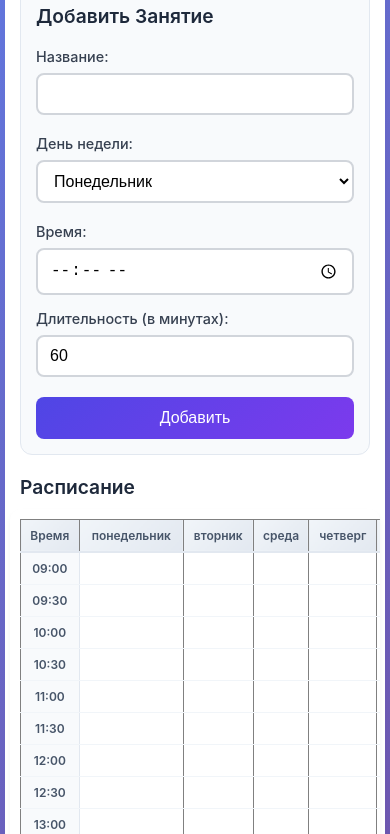
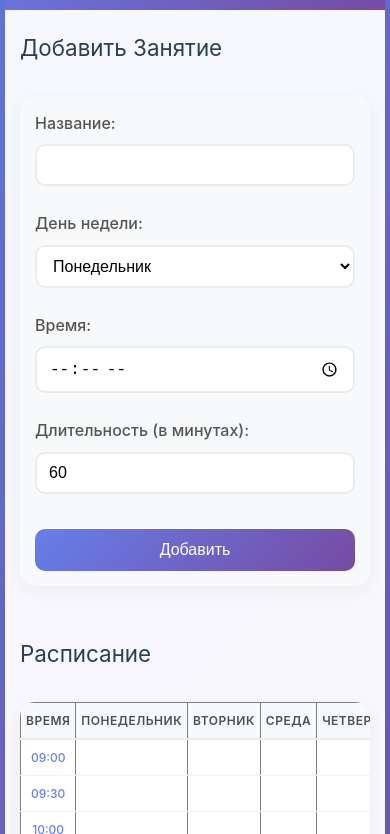
Before and after one commit to Pavel-Shcherbo/finance-app, a website: page public/index.html in a window 390 px wide. Shown: the part 112-946 px from the top of the page. Drawn offline with Linux system fonts and the light colour scheme; no server answers.

Commit message:
Улучшен дизайн и добавлена адаптивность интерфейса

```diff
--- a/public/index.html
+++ b/public/index.html
@@ -15,7 +15,7 @@
         <main>
             <section id="activities" class="form-section">
                 <h2>Добавить Занятие</h2>
-                <form id="activity-form" class="activity-form">
+                <form id="activity-form">
                     <div class="form-group">
                         <label for="activity-name">Название:</label>
                         <input type="text" id="activity-name" name="activity-name" required>
@@ -52,7 +52,7 @@
 
             <section id="schedule" class="schedule-section">
                 <h2>Расписание</h2>
-                <div id="schedule-table" class="schedule-container">
+                <div id="schedule-table" class="table-container">
                     <!-- Расписание будет отображаться здесь -->
                 </div>
             </section>
--- a/public/style.css
+++ b/public/style.css
@@ -1,4 +1,4 @@
-/* Сброс стилей и базовые настройки */
+/* Сброс стилей и базовая настройка */
 * {
     margin: 0;
     padding: 0;
@@ -9,65 +9,58 @@ body {
     font-family: -apple-system, BlinkMacSystemFont, 'Segoe UI', Roboto, Oxygen, Ubuntu, Cantarell, sans-serif;
     background: linear-gradient(135deg, #667eea 0%, #764ba2 100%);
     min-height: 100vh;
+    color: #333;
+    line-height: 1.6;
     padding: 20px;
-    color: #333;
 }
 
 .container {
     max-width: 1200px;
     margin: 0 auto;
-    background: #fff;
-    border-radius: 16px;
-    box-shadow: 0 20px 40px rgba(0, 0, 0, 0.1);
+    background: rgba(255, 255, 255, 0.95);
+    border-radius: 20px;
+    box-shadow: 0 20px 60px rgba(0, 0, 0, 0.15);
     overflow: hidden;
+    backdrop-filter: blur(10px);
 }
 
-/* Заголовок */
 header {
-    background: linear-gradient(135deg, #4f46e5 0%, #7c3aed 100%);
+    background: linear-gradient(135deg, #667eea, #764ba2);
     color: white;
-    padding: 30px;
+    padding: 40px 30px;
     text-align: center;
 }
 
 header h1 {
-    font-size: 2rem;
-    font-weight: 600;
-    margin: 0;
+    font-size: 2.5rem;
+    font-weight: 300;
+    letter-spacing: -1px;
 }
 
-/* Основной контент */
 main {
-    padding: 30px;
+    padding: 40px 30px;
 }
 
-/* Секция формы */
 .form-section {
-    background: #f8fafc;
-    border-radius: 12px;
-    padding: 30px;
-    margin-bottom: 30px;
-    border: 1px solid #e2e8f0;
+    margin-bottom: 50px;
 }
 
 .form-section h2 {
-    color: #1e293b;
-    font-size: 1.5rem;
-    margin-bottom: 20px;
-    font-weight: 600;
+    font-size: 1.8rem;
+    margin-bottom: 30px;
+    color: #2c3e50;
+    font-weight: 400;
 }
 
-/* Форма */
-.activity-form {
-    display: flex;
-    flex-direction: column;
-    gap: 20px;
+#activity-form {
+    background: #f8f9fa;
+    padding: 30px;
+    border-radius: 15px;
+    box-shadow: 0 5px 20px rgba(0, 0, 0, 0.05);
 }
 
 .form-group {
-    display: flex;
-    flex-direction: column;
-    gap: 8px;
+    margin-bottom: 25px;
 }
 
 .form-row {
@@ -77,20 +70,22 @@ main {
 }
 
 label {
+    display: block;
+    margin-bottom: 8px;
     font-weight: 500;
-    color: #374151;
-    font-size: 0.9rem;
+    color: #555;
 }
 
 input[type="text"],
 input[type="time"],
 input[type="number"],
 select {
+    width: 100%;
     padding: 12px 16px;
-    border: 2px solid #d1d5db;
-    border-radius: 8px;
-    font-size: 1rem;
-    transition: all 0.2s ease;
+    border: 2px solid #e9ecef;
+    border-radius: 10px;
+    font-size: 16px;
+    transition: all 0.3s ease;
     background: white;
 }
 
@@ -99,52 +94,42 @@ input[type="time"]:focus,
 input[type="number"]:focus,
 select:focus {
     outline: none;
-    border-color: #4f46e5;
-    box-shadow: 0 0 0 3px rgba(79, 70, 229, 0.1);
+    border-color: #667eea;
+    box-shadow: 0 0 0 3px rgba(102, 126, 234, 0.1);
 }
 
-/* Кнопки */
 .btn-primary {
-    background: linear-gradient(135deg, #4f46e5 0%, #7c3aed 100%);
+    background: linear-gradient(135deg, #667eea, #764ba2);
     color: white;
     border: none;
-    padding: 14px 28px;
-    font-size: 1rem;
+    padding: 15px 30px;
+    font-size: 16px;
     font-weight: 500;
-    border-radius: 8px;
+    border-radius: 10px;
     cursor: pointer;
-    transition: all 0.2s ease;
-    align-self: flex-start;
+    transition: all 0.3s ease;
+    width: 100%;
+    margin-top: 10px;
 }
 
 .btn-primary:hover {
-    transform: translateY(-1px);
-    box-shadow: 0 4px 12px rgba(79, 70, 229, 0.4);
-}
-
-.btn-primary:active {
-    transform: translateY(0);
-}
-
-/* Секция расписания */
-.schedule-section {
-    margin-top: 20px;
+    transform: translateY(-2px);
+    box-shadow: 0 10px 25px rgba(102, 126, 234, 0.3);
 }
 
 .schedule-section h2 {
-    color: #1e293b;
-    font-size: 1.5rem;
-    margin-bottom: 20px;
-    font-weight: 600;
+    font-size: 1.8rem;
+    margin-bottom: 30px;
+    color: #2c3e50;
+    font-weight: 400;
 }
 
-.schedule-container {
+.table-container {
     overflow-x: auto;
-    border-radius: 12px;
-    box-shadow: 0 4px 6px rgba(0, 0, 0, 0.05);
+    border-radius: 15px;
+    box-shadow: 0 5px 20px rgba(0, 0, 0, 0.05);
 }
 
-/* Таблица расписания */
 table {
     width: 100%;
     border-collapse: collapse;
@@ -153,59 +138,58 @@ table {
 }
 
 th {
-    background: linear-gradient(135deg, #f1f5f9 0%, #e2e8f0 100%);
-    padding: 16px 12px;
+    background: #f8f9fa;
+    color: #495057;
+    font-weight: 600;
+    padding: 20px 15px;
     text-align: center;
-    font-weight: 600;
-    color: #475569;
-    border-bottom: 2px solid #e2e8f0;
-    font-size: 0.9rem;
+    border-bottom: 2px solid #e9ecef;
+    font-size: 14px;
+    text-transform: uppercase;
+    letter-spacing: 0.5px;
 }
 
 td {
-    padding: 12px;
+    padding: 15px;
+    border-bottom: 1px solid #f1f3f4;
     text-align: center;
-    border-bottom: 1px solid #f1f5f9;
     vertical-align: middle;
-    font-size: 0.9rem;
+    position: relative;
 }
 
 tr:hover {
-    background-color: #f8fafc;
+    background-color: #f8f9fa;
 }
 
 td:first-child {
-    font-weight: 600;
-    color: #475569;
-    background: #f8fafc;
-    border-right: 1px solid #e2e8f0;
+    font-weight: 500;
+    color: #667eea;
+    width: 100px;
 }
 
-/* Кнопка удаления */
 .delete-btn {
-    background: #ef4444;
+    background: #dc3545;
     color: white;
     border: none;
     padding: 6px 12px;
-    font-size: 0.8rem;
     border-radius: 6px;
+    font-size: 12px;
     cursor: pointer;
-    margin-left: 8px;
+    margin-left: 10px;
     transition: all 0.2s ease;
 }
 
 .delete-btn:hover {
-    background: #dc2626;
+    background: #c82333;
     transform: scale(1.05);
 }
 
-/* Футер */
 footer {
-    background: #1e293b;
-    color: #94a3b8;
+    background: #f8f9fa;
+    padding: 20px 30px;
     text-align: center;
-    padding: 20px;
-    font-size: 0.9rem;
+    color: #6c757d;
+    font-size: 14px;
 }
 
 /* Адаптивность для планшетов */
@@ -215,38 +199,37 @@ footer {
     }
 
     .container {
-        border-radius: 12px;
+        border-radius: 15px;
     }
 
     header {
-        padding: 20px;
+        padding: 30px 20px;
     }
 
     header h1 {
-        font-size: 1.5rem;
+        font-size: 2rem;
     }
 
     main {
-        padding: 20px;
+        padding: 30px 20px;
     }
 
-    .form-section {
+    #activity-form {
         padding: 20px;
     }
 
     .form-row {
         grid-template-columns: 1fr;
-        gap: 15px;
+        gap: 0;
+    }
+
+    table {
+        min-width: 600px;
     }
 
     th, td {
-        padding: 10px 8px;
-        font-size: 0.8rem;
-    }
-
-    .schedule-container {
-        margin: -10px;
-        padding: 10px;
+        padding: 12px 8px;
+        font-size: 13px;
     }
 }
 
@@ -257,29 +240,28 @@ footer {
     }
 
     .container {
-        border-radius: 8px;
+        border-radius: 10px;
     }
 
     header {
-        padding: 15px;
+        padding: 20px 15px;
     }
 
     header h1 {
-        font-size: 1.3rem;
+        font-size: 1.5rem;
     }
 
     main {
-        padding: 15px;
-    }
-
-    .form-section {
-        padding: 15px;
-        margin-bottom: 20px;
+        padding: 20px 15px;
     }
 
     .form-section h2,
     .schedule-section h2 {
-        font-size: 1.2rem;
+        font-size: 1.4rem;
+    }
+
+    #activity-form {
+        padding: 15px;
     }
 
     input[type="text"],
@@ -287,43 +269,11 @@ footer {
     input[type="number"],
     select {
         padding: 10px 12px;
-        font-size: 16px; /* Предотвращает зум на iOS */
+        font-size: 16px;
     }
 
     .btn-primary {
-        width: 100%;
-        padding: 12px;
-    }
-
-    table {
-        min-width: 600px;
-    }
-
-    th, td {
-        padding: 8px 6px;
-        font-size: 0.75rem;
-    }
-
-    .delete-btn {
-        padding: 4px 8px;
-        font-size: 0.7rem;
-    }
-
-    footer {
-        padding: 15px;
-        font-size: 0.8rem;
-    }
-}
-
-/* Дополнительные улучшения для очень маленьких экранов */
-@media (max-width: 320px) {
-    header h1 {
-        font-size: 1.1rem;
-    }
-
-    .form-section h2,
-    .schedule-section h2 {
-        font-size: 1.1rem;
+        padding: 12px 20px;
     }
 
     table {
@@ -331,7 +281,22 @@ footer {
     }
 
     th, td {
-        padding: 6px 4px;
-        font-size: 0.7rem;
+        padding: 8px 5px;
+        font-size: 12px;
+    }
+
+    td:first-child {
+        width: 80px;
+    }
+
+    .delete-btn {
+        padding: 4px 8px;
+        font-size: 10px;
+        margin-left: 5px;
+    }
+
+    footer {
+        padding: 15px;
+        font-size: 12px;
     }
 }
```
